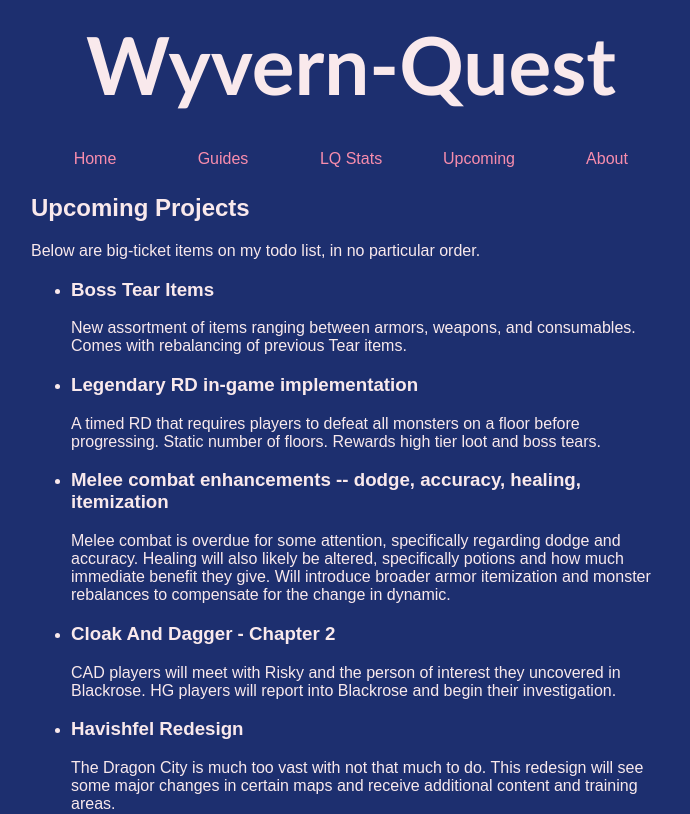
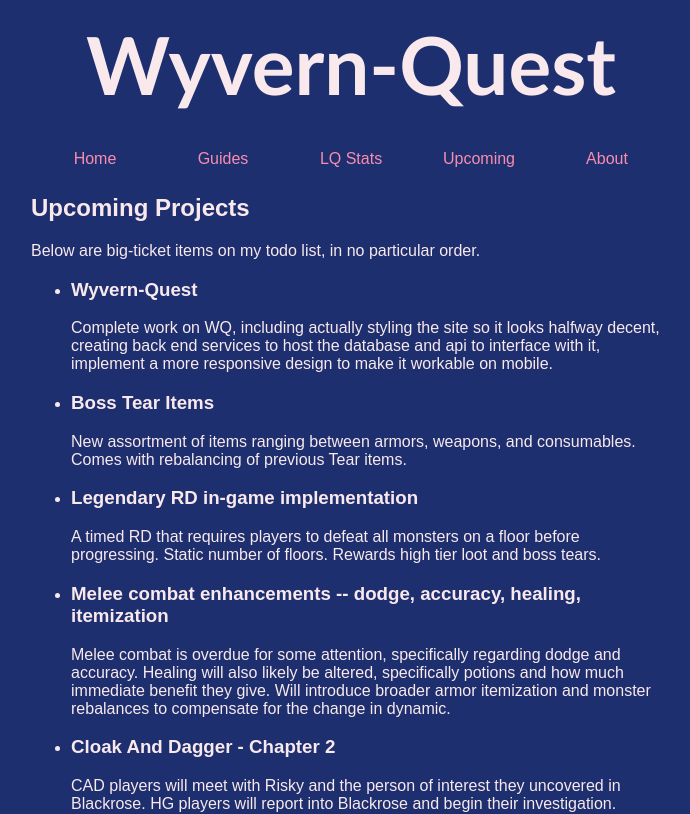
Before and after one commit to atcriteria/wyvern-quest, a React (Vite) app: page /upcoming in a window 1280 px wide. Shown: the top 814 px of the page, without its empty margins (289-979 px from the left). Built offline with nearby package versions, Linux system fonts and the light colour scheme.

Commit message:
updated upcoming

```diff
--- a/src/components/upcoming.jsx
+++ b/src/components/upcoming.jsx
@@ -6,6 +6,14 @@ export default function Upcoming() {
             <h2>Upcoming Projects</h2>
             <p>Below are big-ticket items on my todo list, in no particular order.</p>
             <ul>
+                <li>
+                    <h3>
+                        Wyvern-Quest
+                    </h3>
+                    <p>
+                        Complete work on WQ, including actually styling the site so it looks halfway decent, creating back end services to host the database and api to interface with it, implement a more responsive design to make it workable on mobile.
+                    </p>
+                </li>
                 <li>
                     <h3>Boss Tear Items</h3>
                     <p>
```
